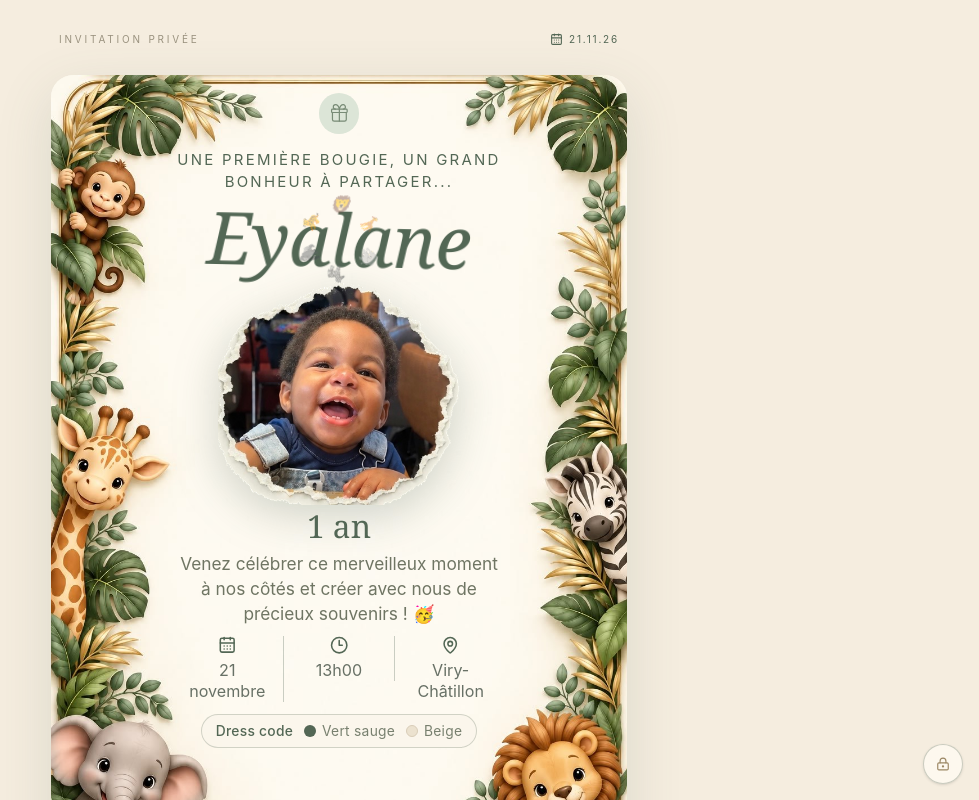
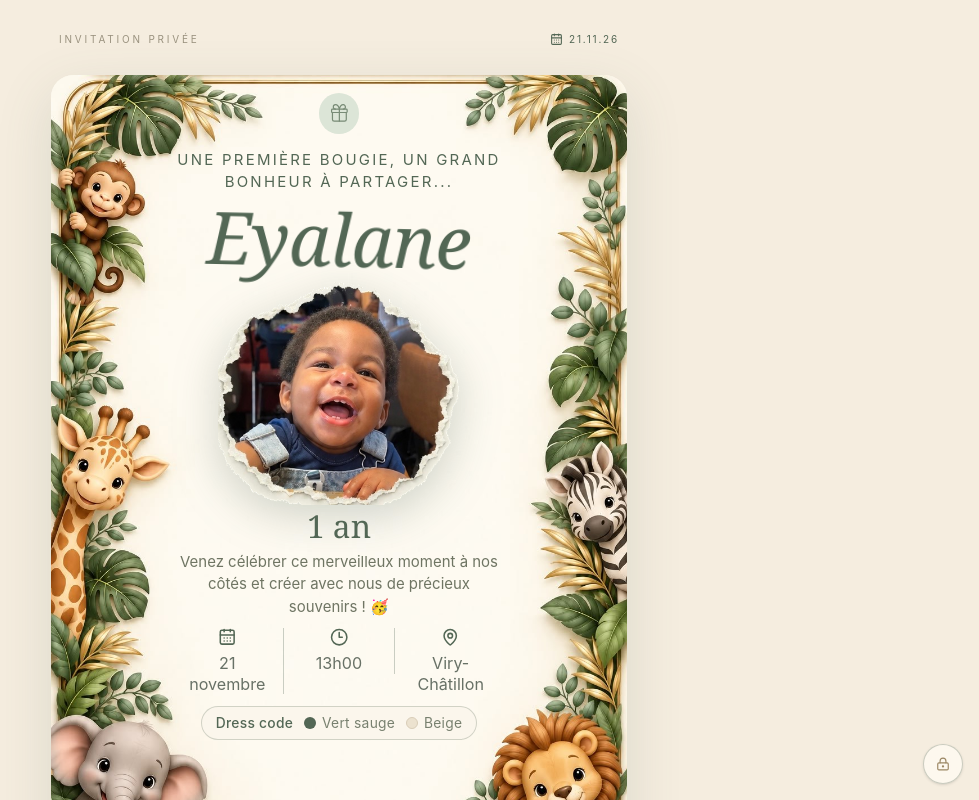
Before and after one commit to RobertMel/EyBirth, a Next.js app: page / in a window 1280 px wide. Both pictures are taken after a click on the button 639 px from the left and 334 px from the top of the page. Shown: the top 800 px of the page, without its empty margins (301-1280 px from the left). Built offline with nearby package versions, Linux system fonts and the light colour scheme.

Commit message:
Retirer le burst d'animaux sur le prénom, réduire la taille du sous-titre

```diff
--- a/app/globals.css
+++ b/app/globals.css
@@ -188,26 +188,6 @@
   .name-idle { animation: none; }
 }
 
-/* Jaillissement automatique et répété des animaux autour du prénom,
-   en plus du balancement continu (aucune interaction requise). */
-.name-burst-emoji {
-  position: absolute;
-  left: 50%;
-  top: 50%;
-  font-size: 1.3rem;
-  transform: translate(-50%, -50%) rotate(calc(var(--i) * 60deg)) translateY(0) scale(0.4);
-  opacity: 0;
-  animation: name-burst-out 900ms ease-out forwards;
-}
-@keyframes name-burst-out {
-  0% { transform: translate(-50%, -50%) rotate(calc(var(--i) * 60deg)) translateY(0) scale(0.4); opacity: 0; }
-  20% { opacity: 1; }
-  100% { transform: translate(-50%, -50%) rotate(calc(var(--i) * 60deg)) translateY(-50px) scale(1); opacity: 0; }
-}
-@media (prefers-reduced-motion: reduce) {
-  .name-burst-emoji { animation: none; opacity: 0; }
-}
-
 @layer base {
   * {
     @apply border-border outline-ring/50;
@@ -229,7 +209,7 @@
 .inv-name { margin-top: 1.2cqw; font-size: 12.5cqw; line-height: 1.05; letter-spacing: -0.01em; }
 .inv-photo { margin-top: 1cqw; width: 42cqw; }
 .inv-age { margin-top: 0.6cqw; font-size: 5.5cqw; line-height: 1.1; }
-.inv-subtitle { margin-top: 1.2cqw; max-width: 56cqw; font-size: 3cqw; line-height: 1.45; }
+.inv-subtitle { margin-top: 1.2cqw; max-width: 56cqw; font-size: 2.6cqw; line-height: 1.5; }
 .inv-info { margin-top: 1.8cqw; width: 58cqw; font-size: 2.8cqw; line-height: 1.3; }
 .inv-info > div { gap: 1cqw; padding: 0 1.2cqw; }
 .inv-info-icon { width: 3.2cqw; height: 3.2cqw; color: #536755; }
--- a/app/page.tsx
+++ b/app/page.tsx
@@ -111,11 +111,6 @@ export default function Page() {
   const [splash, setSplash] = useState(true)
   const [opened, setOpened] = useState(false)
   const [admin, setAdmin] = useState(false)
-  const [nameBurst, setNameBurst] = useState(0)
-  useEffect(() => {
-    const timer = window.setInterval(() => setNameBurst((n) => n + 1), 2000)
-    return () => window.clearInterval(timer)
-  }, [])
   const openInvitation = () => { setOpened(true); window.setTimeout(() => setSplash(false), 850) }
   if (splash) return <main className="splash-screen"><div className={`text-center transition duration-700 ${opened ? "scale-110 opacity-0" : ""}`}><div className="envelope-wrap mx-auto mb-7 cursor-pointer" onClick={openInvitation} role="button" tabIndex={0} onKeyDown={(e) => { if (e.key === "Enter" || e.key === " ") openInvitation() }} aria-label="Ouvrir l'invitation"><div className="envelope"><div className="envelope-flap" /><div className="envelope-seal"><Gift size={17} /></div></div></div><p className="font-serif text-2xl italic text-[#536755] sm:text-3xl">Prêts à célébrer<br />un moment magique ?</p><p className="mt-4 text-[10px] uppercase tracking-[0.2em] text-[#536755]">Cliquez pour ouvrir</p></div>{opened && <Confetti />}</main>
   if (admin) return <Admin onBack={() => setAdmin(false)} />
@@ -128,7 +123,7 @@ export default function Page() {
         <div className="invite-content relative z-10 flex flex-col items-center text-center">
           <div className="inv-gift flex items-center justify-center rounded-full bg-[#dce5d7] text-[#788b76]"><Gift className="inv-gift-icon" strokeWidth={1.4} /></div>
           <p className="inv-tagline uppercase text-[#536755]">Une première bougie, un grand bonheur à partager...</p>
-          <h1 className="inv-name name-idle relative select-none font-serif italic text-[#536755]">Eyalane<span key={nameBurst} aria-hidden="true" className="pointer-events-none absolute inset-0">{["🦁", "🦒", "🐘", "🦓", "🦍", "🐆"].map((e, i) => <span key={i} className="name-burst-emoji" style={{ "--i": i } as any}>{e}</span>)}</span></h1>
+          <h1 className="inv-name name-idle relative select-none font-serif italic text-[#536755]">Eyalane</h1>
           <img src="/photos/eyalane-torn.png" alt="Eyalane" className="inv-photo h-auto drop-shadow-[0_10px_22px_rgba(83,103,85,0.28)]" />
           <p className="inv-age font-serif text-[#536755]">1 an</p>
           <p className="inv-subtitle text-[#6f7563]">Venez célébrer ce merveilleux moment à nos côtés et créer avec nous de précieux souvenirs ! 🥳</p>
```
